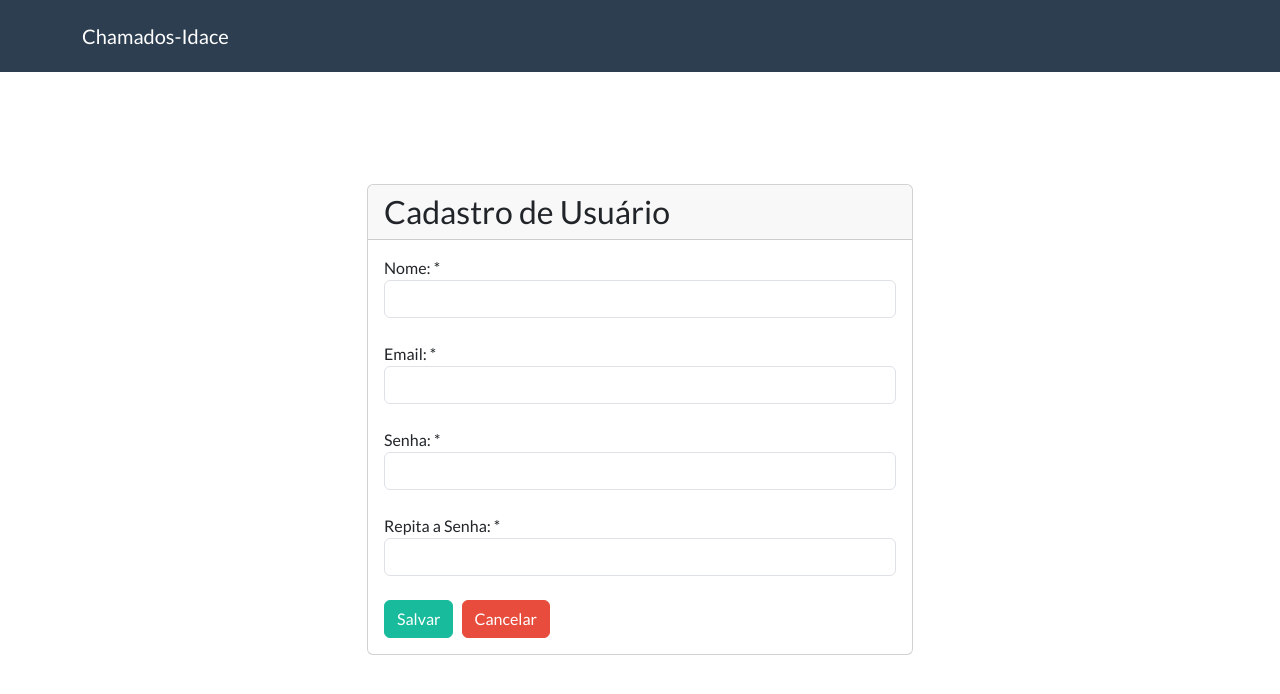
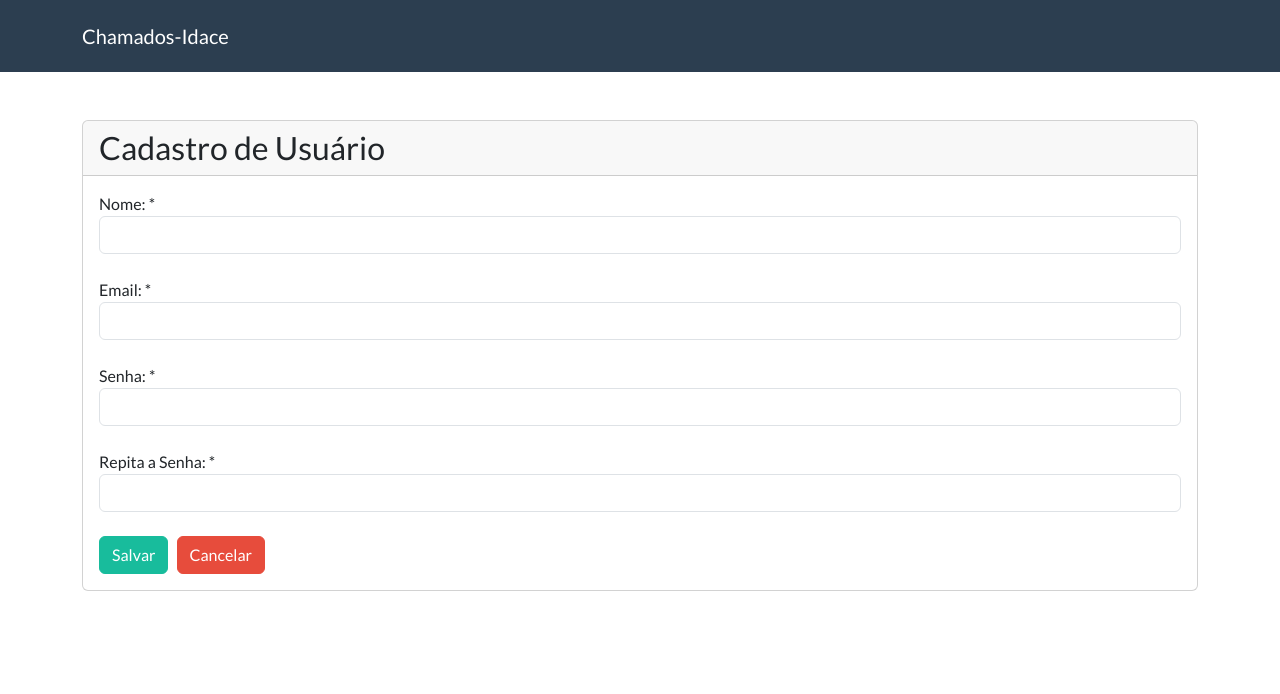
Before and after one commit to marcosalbano-dev/idace-chamados-app, a React (Create React App) app: page /cadastro-usuarios in a window 1280 px wide. Shown: the top 694 px of the page. Built offline with nearby package versions, Linux system fonts and the light colour scheme.

Commit message:
Atualização

```diff
--- a/src/components/navbar.js
+++ b/src/components/navbar.js
@@ -17,10 +17,10 @@ function NavBar(props) {
                 </button>
                 <div className="collapse navbar-collapse" id="navbarResponsive">
                     <ul className="navbar-nav">
-                        <NavBarItem render={props.isUsuarioAutenticado} href="#/home" label="Home" />
-                        <NavBarItem render={props.isUsuarioAutenticado} href="#/cadastro-usuarios" label="Usuários" />
-                        <NavBarItem render={props.isUsuarioAutenticado} href="#/consulta-lancamentos" label="Lançamentos" />
-                        <NavBarItem render={props.isUsuarioAutenticado} onClick={props.deslogar} href="#/login" label="Sair" />
+                    <NavBarItem render={props.isUsuarioAutenticado} href="/home" label="Home" />
+                    <NavBarItem render={props.isUsuarioAutenticado} href="/cadastro-usuarios" label="Usuários" />
+                    <NavBarItem render={props.isUsuarioAutenticado} href="/consulta-lancamentos" label="Lançamentos" />
+                    <NavBarItem render={props.isUsuarioAutenticado} onClick={props.deslogar} href="/login" label="Sair" />
                     </ul>
                 </div>
             </div>
--- a/src/main/App.js
+++ b/src/main/App.js
@@ -12,7 +12,7 @@ class App extends React.Component {
     return (
       <>
       <NavBar />
-        <div className='container'>
+        <div className="container">
           <Rotas />
         </div>
       </>
--- a/src/views/cadastroUsuario.js
+++ b/src/views/cadastroUsuario.js
@@ -13,14 +13,10 @@ class CadastroUsuario extends React.Component {
 
     render() {
         return (
-            <div className="row" >
-                <div className="col-md-6 offset-md-3">
-                    <div className="bs-docs-section">
             <Card title="Cadastro de Usuário">
                 <div className="row">
                     <div className="col-lg-12">
                         <div className="bs-component">
-                                        <fieldset>
                             <FormGroup label="Nome: *" htmlFor="inputNome">
                                 <input type="text"
                                     id="inputNome"
@@ -63,14 +59,10 @@ class CadastroUsuario extends React.Component {
                                 className="btn btn-danger">
                                 <i className="pi pi-times"></i>
                                 Cancelar</button>
-                                        </fieldset>
                         </div>
                     </div>
                 </div>
             </Card>
-                    </div>
-                </div>
-            </div>
         )
     }
 }
```
Also changed, not shown: 2 other files (tests, documents, lock files or other folders). Lines whose indentation alone changed are shown as unchanged.
